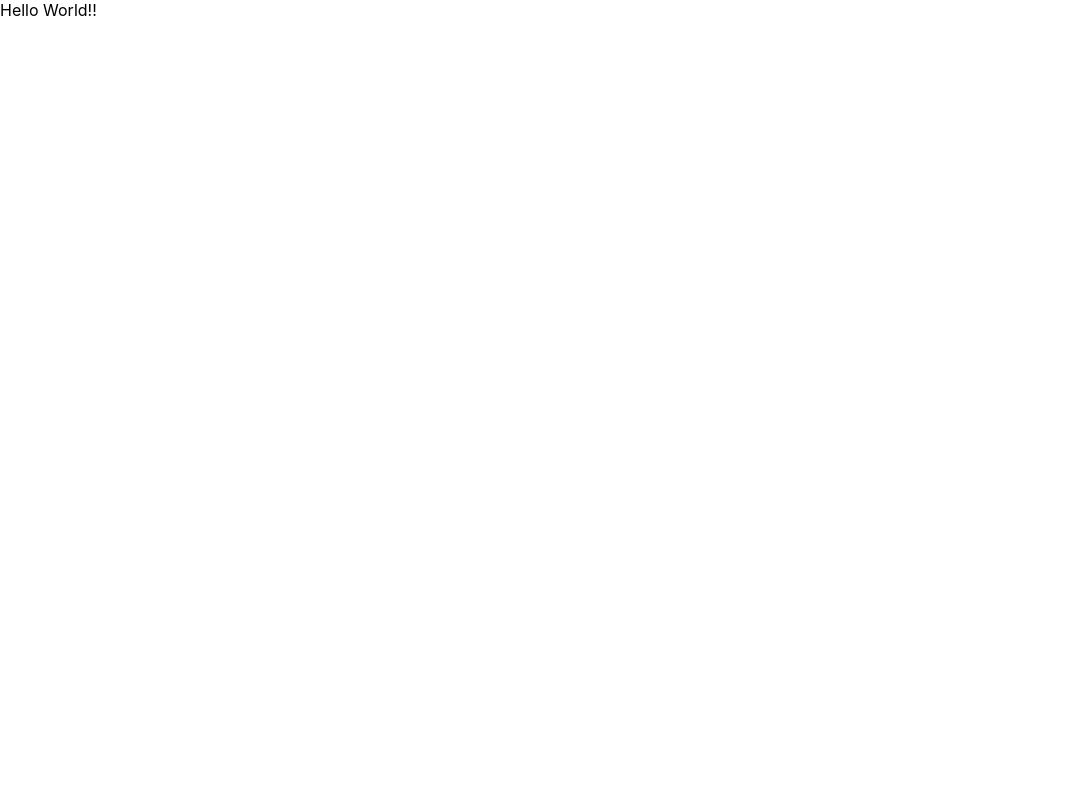
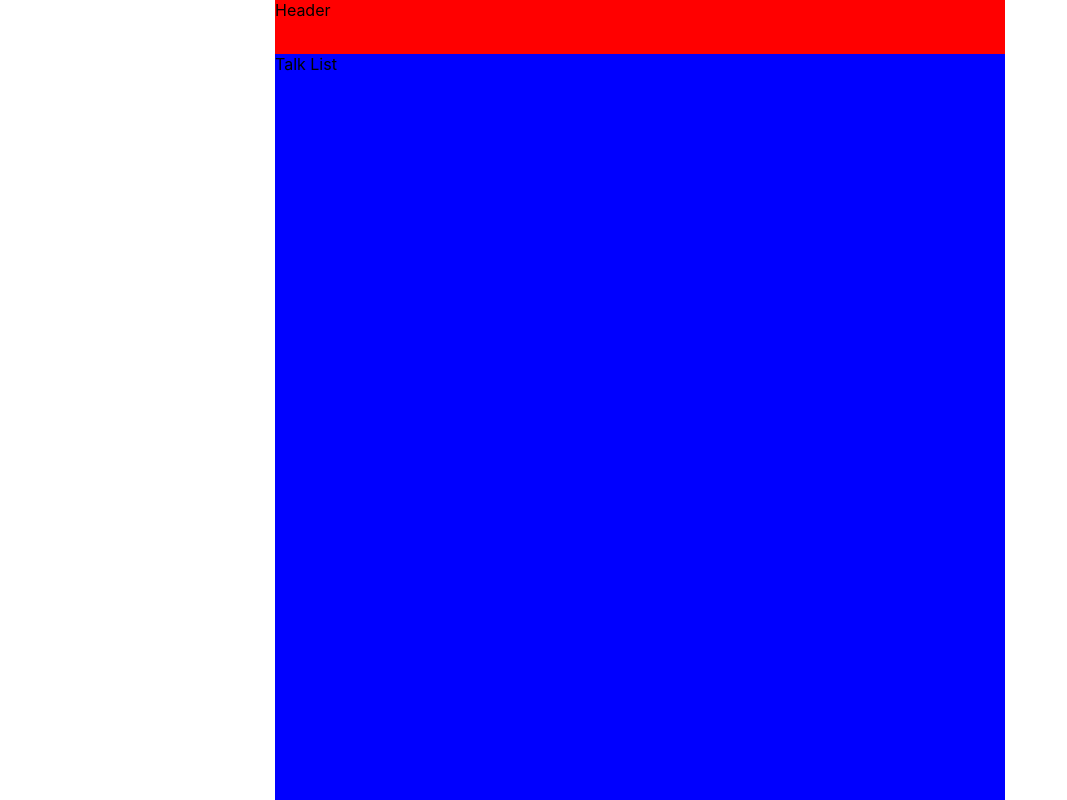
Before and after one commit to love4rh/life-talk, a React (Create React App) app in the folder webApp/: page / in a window 1280 px wide. Shown: the whole page, without its empty margins (0-1067 px from the left). Built offline with nearby package versions, Linux system fonts and the light colour scheme.

Commit message:
works at 2023-01-15

```diff
--- a/webApp/src/index.css
+++ b/webApp/src/index.css
@@ -11,3 +11,7 @@ code {
   font-family: source-code-pro, Menlo, Monaco, Consolas, 'Courier New',
     monospace;
 }
+
+.sample {
+
+}
--- a/webApp/src/view/MainFrame.js
+++ b/webApp/src/view/MainFrame.js
@@ -1,5 +1,8 @@
 import React, { Component } from 'react';
 
+import * as T from './StyledElements';
+
+import TalkList from './TalkList';
 
 
 class MainFrame extends Component {
@@ -9,7 +12,14 @@ class MainFrame extends Component {
 
   render () {
     return (
-      <div>Hello World!!</div>
+      <T.WholeBox>
+        <T.HeaderWrap>
+          <T.Header>Header</T.Header>
+        </T.HeaderWrap>
+        <T.Container>
+          <TalkList />
+        </T.Container>
+      </T.WholeBox>
     );
   }
 
--- /dev/null
+++ b/webApp/src/view/StyledElements.js
@@ -0,0 +1,49 @@
+import styled from 'styled-components';
+
+// refer: https://velog.io/@sorious77/React-Styled-Components-%EC%82%AC%EC%9A%A9-%EB%B0%A9%EB%B2%95-e9o4rnfq
+
+const headerHeight = 54;
+const containerWidth = 730;
+
+
+export const WholeBox = styled.div`
+  display: flex;
+  flex-direction: column;
+  justify-content: center;
+  align-items: center;
+  width: 100vw;
+  height: 100vh;
+`;
+
+export const BoxOne = styled.div`
+  background-color: ${(props) => props.bgColor};
+  width: 100px;
+  height: 100px;
+`;
+
+// #cf6a87;
+
+export const HeaderWrap = styled.div`
+  width: 100%;
+  display: flex;
+  flex-direction: column;
+  align-items: center;
+`;
+
+export const Header = styled.div`
+  height: ${headerHeight}px;
+  background-color: red;
+  width: 100%;
+  max-width: ${containerWidth}px;
+`;
+
+export const Container = styled.div`
+  flex: 1;
+  background-color: blue;
+  width: 100%;
+  height: calc(100vh - ${headerHeight}px);
+  max-width: ${containerWidth}px;
+`;
+
+export const Box = styled.div`
+`;
--- /dev/null
+++ b/webApp/src/view/TalkList.js
@@ -0,0 +1,21 @@
+import React, { Component } from 'react';
+
+import * as T from './StyledElements';
+
+
+class TalkList extends Component {
+  constructor (props) {
+    super(props);
+  }
+
+  render () {
+    return (
+      <div>
+        Talk List
+      </div>
+    );
+  }
+
+};
+
+export default TalkList;
```
Also changed, not shown: 1 other file (tests, documents, lock files or other folders).
